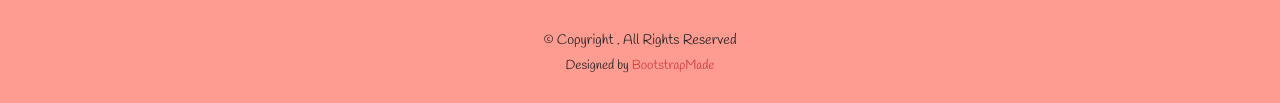
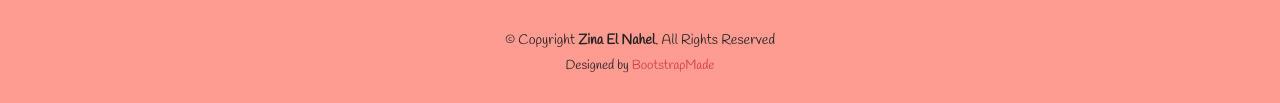
Before and after one commit to zinaelnahel/hosnshah, a plain HTML site: page index.html in a window 1280 px wide. Shown: the part 800-903 px from the top of the page. Drawn offline with Linux system fonts and the light colour scheme; a web font is replaced by a local one.

Commit message:
copyright

```diff
--- a/index.html
+++ b/index.html
@@ -75,7 +75,7 @@
   <footer id="footer">
     <div class="container">
       <div class="copyright">
-        &copy; Copyright <strong><span></span></strong>. All Rights Reserved
+        &copy; Copyright <strong><span>Zina El Nahel</span></strong>. All Rights Reserved
       </div>
       <div class="credits">
         <!-- All the links in the footer should remain intact. -->
```
Also changed, not shown: services.html (+1 -1 lines).
